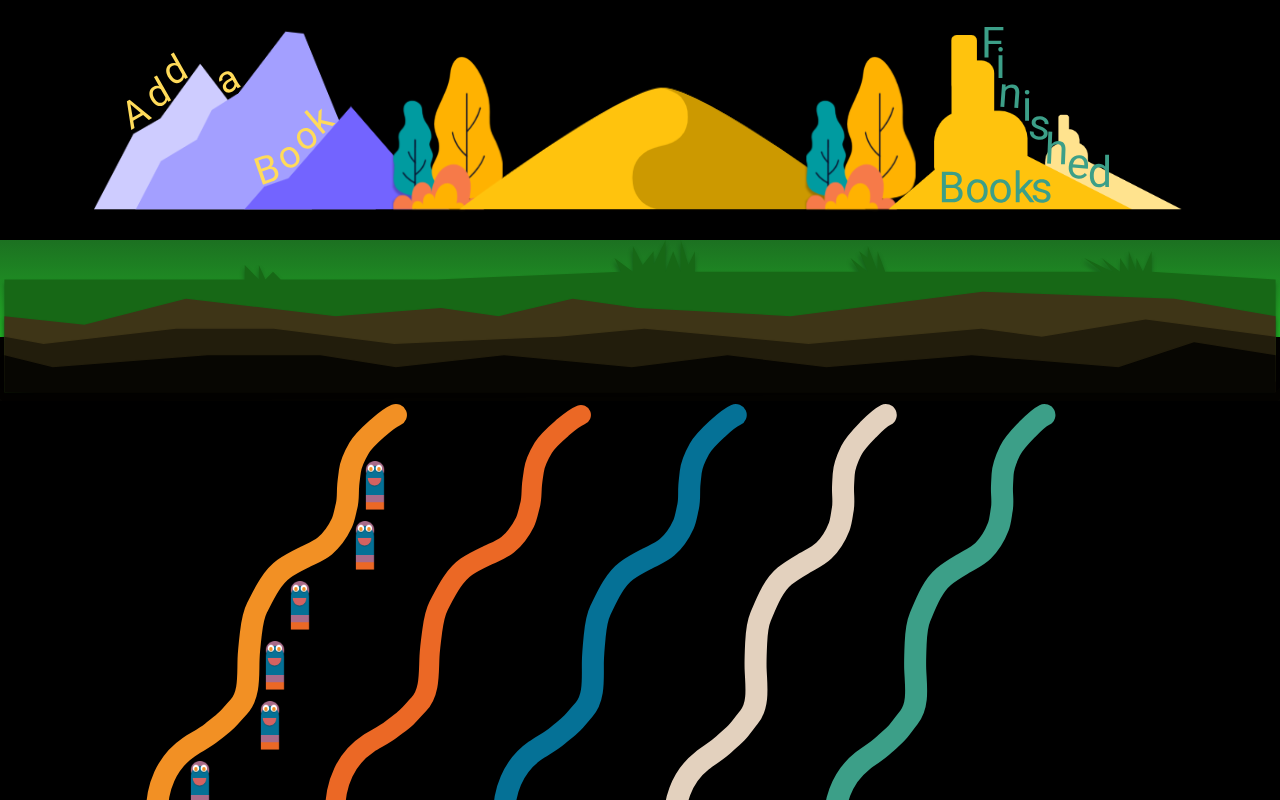
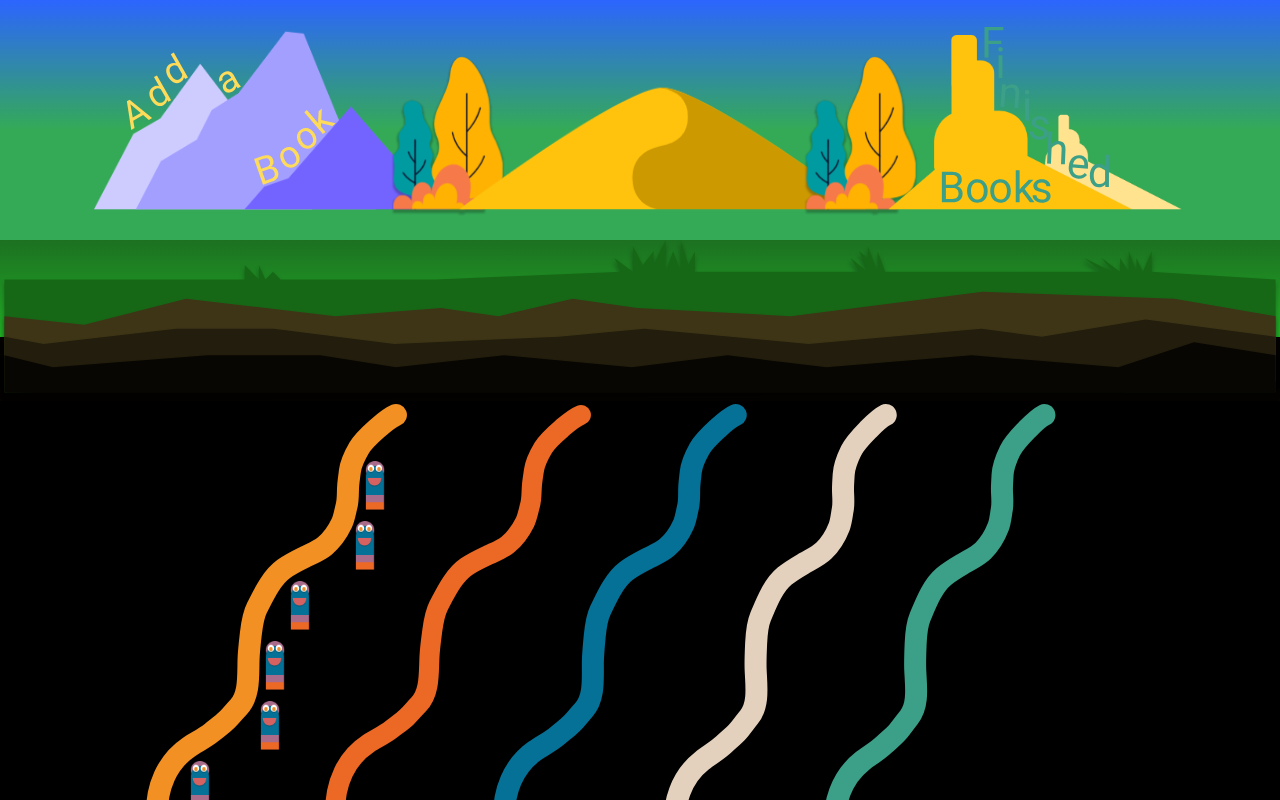
Before and after one commit to kellydinneen/book-worm-fe, a React (Create React App) app: page / in a window 1280 px wide. Shown: the top 800 px of the page. Built offline with nearby package versions, Linux system fonts and the light colour scheme.

Commit message:
Add background gradient

```diff
--- a/src/Home/_Home.scss
+++ b/src/Home/_Home.scss
@@ -10,6 +10,7 @@ main {
 }
 
 .navigation-wrapper {
+  background: linear-gradient(180deg, rgba(44,101,255,1) 0%, rgba(52,170,87,1) 54%);
   display: flex;
   justify-content: center;
   margin-bottom: 0;
```
